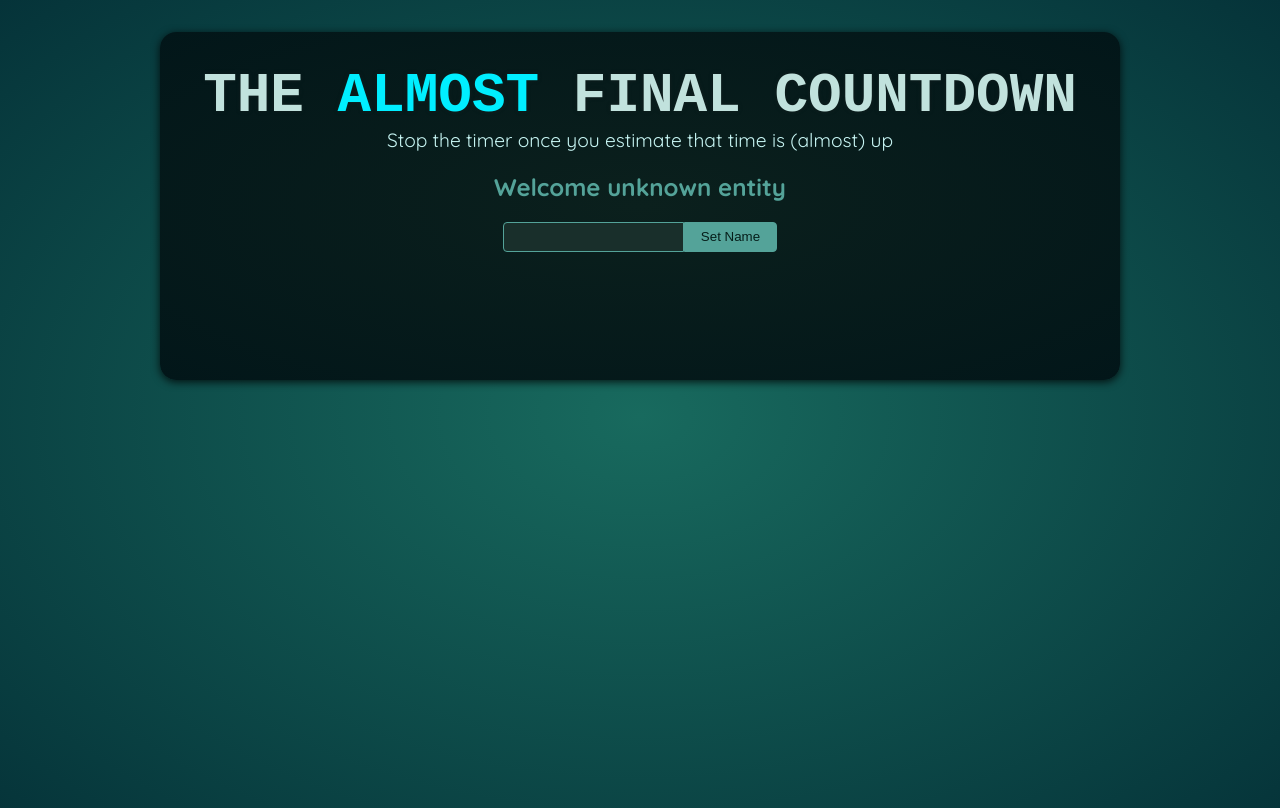
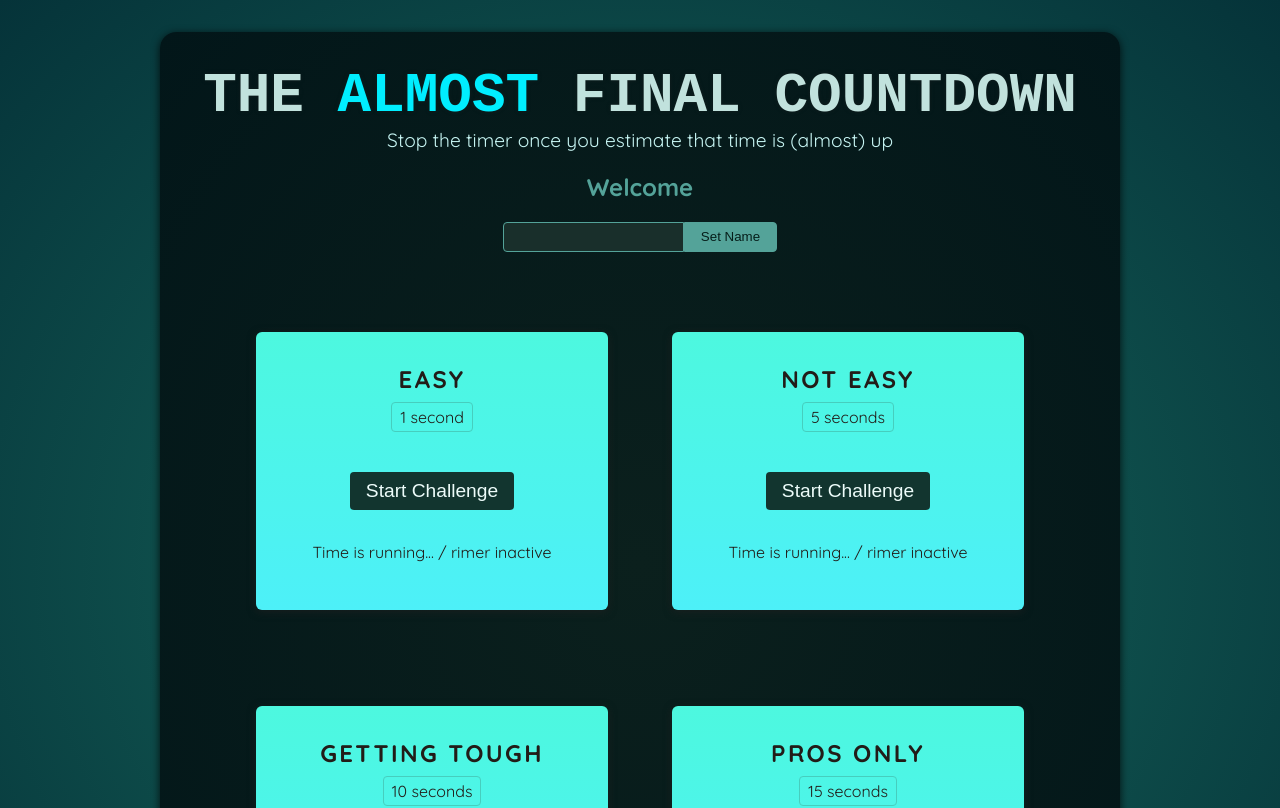
Before and after one commit to FANT0M100/timechalengereact, a React (Vite) app: page / in a window 1280 px wide. Shown: the top 808 px of the page. Built offline with nearby package versions, Linux system fonts and the light colour scheme; a web font is replaced by a local one.

Commit message:
add timer challenge component

```diff
--- a/src/App.jsx
+++ b/src/App.jsx
@@ -1,10 +1,16 @@
-import Player from './components/Player.jsx';
+import Player from "./components/Player.jsx";
+import TimerChallenge from "./components/TimerChallenge.jsx";
 
 function App() {
   return (
     <>
       <Player />
-      <div id="challenges"></div>
+      <div id="challenges">
+        <TimerChallenge title="Easy" targetTime={1} />
+        <TimerChallenge title="Not easy" targetTime={5} />
+        <TimerChallenge title="Getting tough" targetTime={10} />
+        <TimerChallenge title="Pros only" targetTime={15} />
+      </div>
     </>
   );
 }
--- a/src/components/Player.jsx
+++ b/src/components/Player.jsx
@@ -11,9 +11,7 @@
 
   return (
     <section id="player">
-      <h2>
-        Welcome {enteredPlayerName ? enteredPlayerName : "unknown entity"}
-      </h2>
+      <h2>Welcome {enteredPlayerName ?? "unknown entity"}</h2>
       <p>
         <input type="text" ref={playerName} />
         <button onClick={handleClick}>Set Name</button>
--- /dev/null
+++ b/src/components/TimerChallenge.jsx
@@ -0,0 +1,18 @@
+import React from "react";
+
+const TimerChallenge = ({ title, targetTime }) => {
+  return (
+    <section className="challenge">
+      <h2>{title}</h2>
+      <p className="challenge-time">
+        {targetTime} second{targetTime > 1 ? "s" : ""}
+      </p>
+      <p>
+        <button>Start Challenge</button>
+      </p>
+      <p className="">Time is running... / rimer inactive</p>
+    </section>
+  );
+};
+
+export default TimerChallenge;
```
